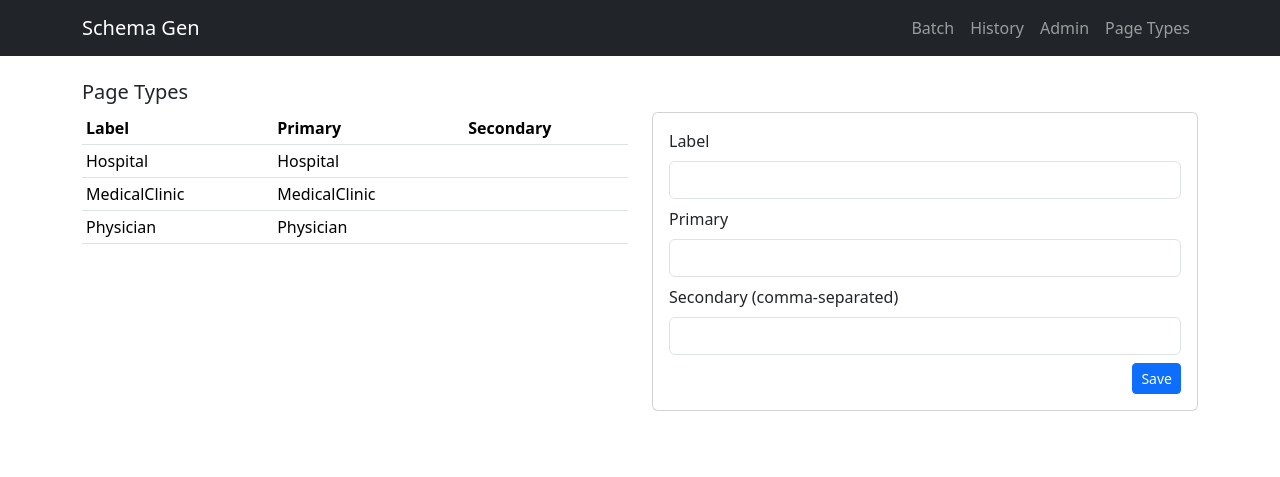
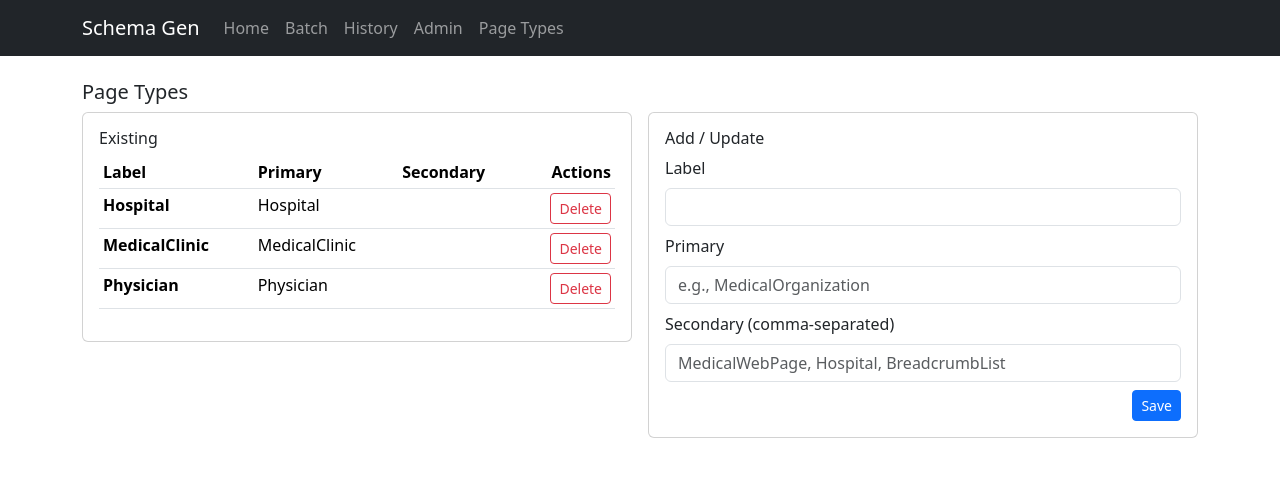
Before and after one commit to jskaller/schema-gen, a FastAPI app: page /admin/types in a window 1280 px wide. Shown: the top 477 px of the page. Run offline with FastAPI, Linux system fonts and the light colour scheme; data comes from the database, SQL or seed files in the repository.

Commit message:
ui: (37) restore compact submit page and navbar

```diff
--- a/app/web/templates/admin_types.html
+++ b/app/web/templates/admin_types.html
@@ -3,20 +3,44 @@
 {% block title %}Schema Gen – Page Types{% endblock %}
 {% block content %}
 <h5>Page Types</h5>
-<div class="row">
+<div class="row g-3">
   <div class="col-lg-6">
-    <table class="table table-sm">
-      <thead><tr><th>Label</th><th>Primary</th><th>Secondary</th></tr></thead>
-      <tbody>{% for label, cfg in mapping.items() %}<tr><td>{{ label }}</td><td>{{ cfg.primary }}</td><td>{{ ', '.join(cfg.secondary) }}</td></tr>{% endfor %}</tbody>
-    </table>
+    <div class="card">
+      <div class="card-body">
+        <h6>Existing</h6>
+        <table class="table table-sm">
+          <thead><tr><th>Label</th><th>Primary</th><th>Secondary</th><th class="text-end">Actions</th></tr></thead>
+          <tbody>
+          {% for label, cfg in mapping.items() %}
+            <tr>
+              <td><strong>{{ label }}</strong></td>
+              <td>{{ cfg.primary }}</td>
+              <td>{{ ', '.join(cfg.secondary) }}</td>
+              <td class="text-end">
+                <form method="post" action="/admin/types/delete" class="d-inline">
+                  <input type="hidden" name="label" value="{{ label }}">
+                  <button class="btn btn-sm btn-outline-danger" type="submit">Delete</button>
+                </form>
+              </td>
+            </tr>
+          {% endfor %}
+          </tbody>
+        </table>
+      </div>
+    </div>
   </div>
   <div class="col-lg-6">
-    <form method="post" action="/admin/types/upsert" class="card p-3">
-      <div class="mb-2"><label class="form-label">Label</label><input class="form-control" name="label" required></div>
-      <div class="mb-2"><label class="form-label">Primary</label><input class="form-control" name="primary" required></div>
-      <div class="mb-2"><label class="form-label">Secondary (comma-separated)</label><input class="form-control" name="secondary"></div>
-      <div class="text-end"><button class="btn btn-primary btn-sm" type="submit">Save</button></div>
-    </form>
+    <div class="card">
+      <div class="card-body">
+        <h6>Add / Update</h6>
+        <form method="post" action="/admin/types/upsert">
+          <div class="mb-2"><label class="form-label">Label</label><input class="form-control" name="label" required></div>
+          <div class="mb-2"><label class="form-label">Primary</label><input class="form-control" name="primary" placeholder="e.g., MedicalOrganization" required></div>
+          <div class="mb-2"><label class="form-label">Secondary (comma-separated)</label><input class="form-control" name="secondary" placeholder="MedicalWebPage, Hospital, BreadcrumbList"></div>
+          <div class="text-end"><button class="btn btn-primary btn-sm" type="submit">Save</button></div>
+        </form>
+      </div>
+    </div>
   </div>
 </div>
 {% endblock %}
--- a/app/web/templates/base.html
+++ b/app/web/templates/base.html
@@ -8,17 +8,26 @@
     <link href="https://cdn.jsdelivr.net/npm/bootstrap@5.3.3/dist/css/bootstrap.min.css" rel="stylesheet">
   </head>
   <body>
-    <nav class="navbar navbar-dark bg-dark navbar-expand">
+    <nav class="navbar navbar-expand-lg navbar-dark bg-dark">
       <div class="container">
         <a class="navbar-brand" href="/">Schema Gen</a>
-        <ul class="navbar-nav">
-          <li class="nav-item"><a class="nav-link" href="/batch">Batch</a></li>
-          <li class="nav-item"><a class="nav-link" href="/history">History</a></li>
-          <li class="nav-item"><a class="nav-link" href="/admin">Admin</a></li>
-          <li class="nav-item"><a class="nav-link" href="/admin/types">Page Types</a></li>
-        </ul>
+        <button class="navbar-toggler" type="button" data-bs-toggle="collapse" data-bs-target="#nav" aria-controls="nav" aria-expanded="false" aria-label="Toggle navigation">
+          <span class="navbar-toggler-icon"></span>
+        </button>
+        <div class="collapse navbar-collapse" id="nav">
+          <ul class="navbar-nav me-auto">
+            <li class="nav-item"><a class="nav-link" href="/">Home</a></li>
+            <li class="nav-item"><a class="nav-link" href="/batch">Batch</a></li>
+            <li class="nav-item"><a class="nav-link" href="/history">History</a></li>
+            <li class="nav-item"><a class="nav-link" href="/admin">Admin</a></li>
+            <li class="nav-item"><a class="nav-link" href="/admin/types">Page Types</a></li>
+          </ul>
+        </div>
       </div>
     </nav>
-    <main class="container py-4">{% block content %}{% endblock %}</main>
+    <main class="container py-4">
+      {% block content %}{% endblock %}
+    </main>
+    <script src="https://cdn.jsdelivr.net/npm/bootstrap@5.3.3/dist/js/bootstrap.bundle.min.js"></script>
   </body>
 </html>
```
Also changed, not shown: app/web/templates/admin.html (+24 -4 lines), app/web/templates/history_list.html (+10 -1 lines), app/web/templates/index.html (+18 -3 lines), app/web/templates/result.html (+41 -6 lines), 1 other file.
